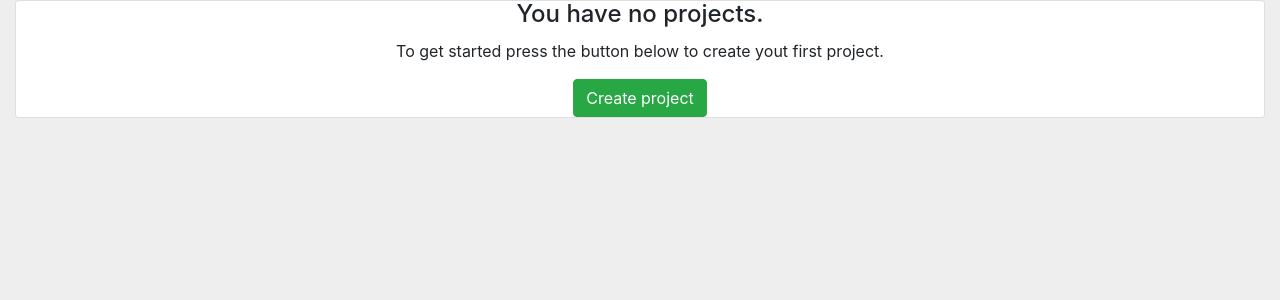
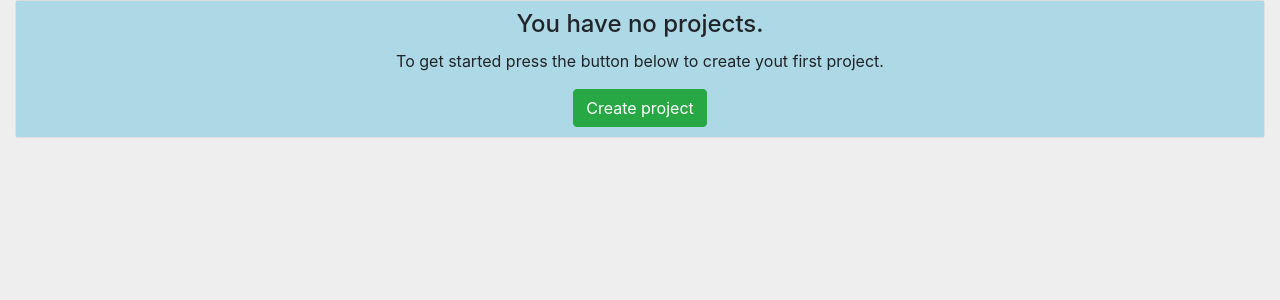
Before and after one commit to cg14823/cooplatex, a Django app: page /dash/ in a window 1280 px wide. Shown: the part 56-356 px from the top of the page. Run offline with Django 3.2, Linux system fonts and the light colour scheme; the visitor is signed in with stand-in values (Sample User, id 1); data that the repository does not hold is empty; some libraries are stand-ins or nearby versions.

Commit message:
style fix vile colour (#39)

```diff
--- a/cooplatex/static/css/style.css
+++ b/cooplatex/static/css/style.css
@@ -14,10 +14,10 @@
   margin-top: 50px;
 }
 
-.no-porjects-card {
+.no-projects-card {
     padding-top: 10px;
     padding-bottom: 10px;
-    background: #74c2e6b7;
+    background-color: lightblue;
 }
 
 .table-box {
```
